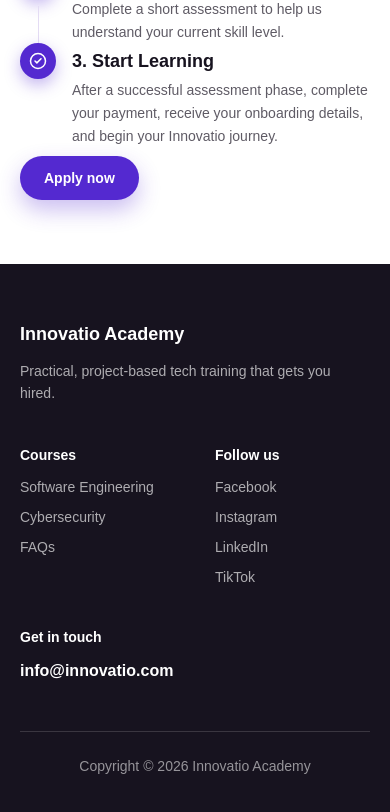
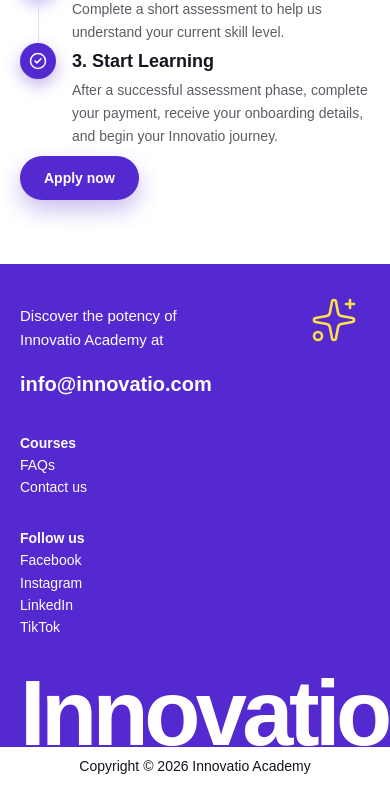
Before and after one commit to chinetEmpire/innovatio, a Next.js app: page / in a window 390 px wide. Shown: the part 5533-6345 px from the top of the page. After the commit the page ends 6318 px from the top, so only its background shows below. Built offline with nearby package versions, Linux system fonts and the light colour scheme.

Commit message:
Restore original footer design

```diff
--- a/app/globals.css
+++ b/app/globals.css
@@ -33,6 +33,9 @@
 .animate-fade-in { animation: fade-in 0.8s ease both; animation-delay: var(--reveal-delay, 0ms); }
 .animate-scale-in { animation: scale-in 0.6s cubic-bezier(0.22, 1, 0.36, 1) both; animation-delay: var(--reveal-delay, 0ms); }
 
+/* Footer legacy type scale */
+main .text-\[7px\], main .text-\[8px\], main .text-\[9px\], main .text-\[10px\], main .text-\[11px\] { font-size: 14px !important; }
+
 /* Decorative float */
 @keyframes float-slow { 0%, 100% { transform: translate(0, 0); } 50% { transform: translate(24px, 16px); } }
 @keyframes float-ring { 0%, 100% { transform: translate(0, 0) scale(1); opacity: 0.8; } 50% { transform: translate(-20px, -16px) scale(1.08); opacity: 0.55; } }
--- a/components/Footer.tsx
+++ b/components/Footer.tsx
@@ -1,46 +1,34 @@
+import { Fragment } from "react";
+import { Sparkles } from "lucide-react";
 import { footerInfo } from "@/data/site";
 
 export default function Footer() {
   return (
-    <footer className="bg-ink text-white">
-      <div className="mx-auto max-w-6xl px-5 py-14 sm:px-8">
-        <div className="flex flex-col gap-10 md:flex-row md:items-start md:justify-between">
-          <div className="max-w-xs">
-            <p className="text-lg font-semibold">Innovatio Academy</p>
-            <p className="mt-3 text-sm leading-relaxed text-white/65">
-              Practical, project-based tech training that gets you hired.
-            </p>
-          </div>
-          <div className="grid grid-cols-2 gap-10">
+    <>
+      <footer className="overflow-hidden bg-brand text-white">
+        <div className="relative mx-auto max-w-[800px] px-5 pb-4 pt-10">
+          <Sparkles className="absolute right-8 top-8 text-yellow-300" size={48} strokeWidth={1.3} />
+          <p>Discover the potency of<br />Innovatio Academy at</p>
+          <a className="mt-4 block break-words text-[20px] font-bold sm:text-[28px]" href={`mailto:${footerInfo.email}`}>
+            {footerInfo.email}
+          </a>
+          <div className="mt-8 flex flex-col gap-7 text-[8px] sm:flex-row sm:justify-between">
             {footerInfo.columns.map(({ heading, links }) => (
-              <div key={heading}>
-                <p className="text-sm font-semibold">{heading}</p>
-                <ul className="mt-3 space-y-2.5 text-sm text-white/65">
-                  {links.map((link) => (
-                    <li key={link}>
-                      <a href="#" className="transition-colors hover:text-white">
-                        {link}
-                      </a>
-                    </li>
-                  ))}
-                </ul>
-              </div>
+              <p key={heading}>
+                <b>{heading}</b>
+                {links.map((link) => (
+                  <Fragment key={link}>
+                    <br />
+                    {link}
+                  </Fragment>
+                ))}
+              </p>
             ))}
           </div>
-          <div className="max-w-xs">
-            <p className="text-sm font-semibold">Get in touch</p>
-            <a
-              href={`mailto:${footerInfo.email}`}
-              className="mt-3 block text-base font-bold text-white transition-colors hover:text-[#c9b6ff]"
-            >
-              {footerInfo.email}
-            </a>
-          </div>
+          <p className="mt-7 -mb-7 text-[clamp(92px,22vw,180px)] font-bold leading-none tracking-tighter">Innovatio</p>
         </div>
-        <div className="mt-12 border-t border-white/15 pt-6 text-center text-sm text-white/55">
-          {footerInfo.copyright}
-        </div>
-      </div>
-    </footer>
+      </footer>
+      <div className="py-2 text-center text-[7px]">{footerInfo.copyright}</div>
+    </>
   );
 }
--- a/data/site.ts
+++ b/data/site.ts
@@ -38,7 +38,7 @@
 export const footerInfo = {
   email: "info@innovatio.com",
   columns: [
-    { heading: "Courses", links: ["Software Engineering", "Cybersecurity", "FAQs"] },
+    { heading: "Courses", links: ["FAQs", "Contact us"] },
     { heading: "Follow us", links: ["Facebook", "Instagram", "LinkedIn", "TikTok"] },
   ],
   copyright: "Copyright © 2026 Innovatio Academy",
```
